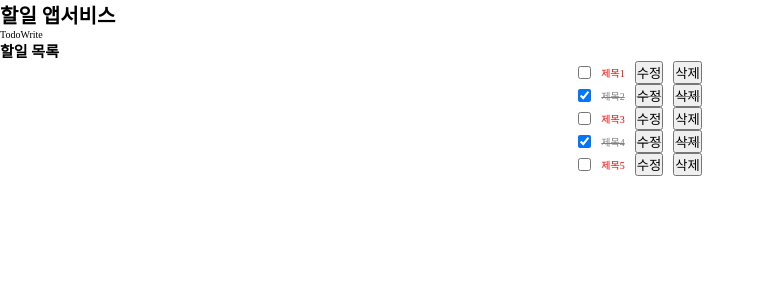
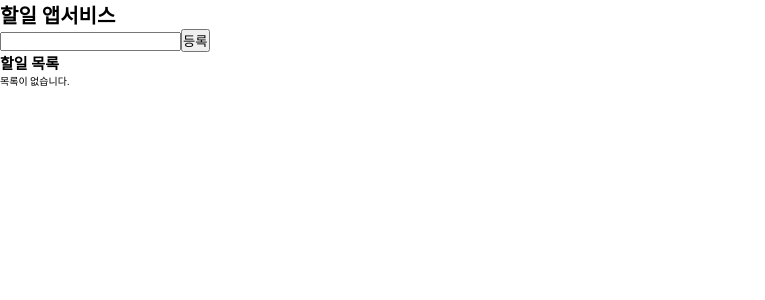
Before and after one commit to seastj/til_react_cra_ts, a React (Create React App) app: page / in a window 1280 px wide. Shown: the top 300 px of the page, without its empty margins (0-765 px from the left). Built offline with nearby package versions, Linux system fonts and the light colour scheme.

Commit message:
[docs] todo 앱 제작하기

```diff
--- a/src/App.tsx
+++ b/src/App.tsx
@@ -6,25 +6,23 @@
 import { ITodoType, TodoType } from './types/todoType';
 
 // 테스트를 위한 목업 데이터 (/src/api/dummy.ts 추천)
-const initialTodos: TodoType[] = [
-  { id: 'a', title: '제목1', completed: false },
-  { id: 'b', title: '제목2', completed: true },
-  { id: 'c', title: '제목3', completed: false },
-  { id: 'd', title: '제목4', completed: true },
-  { id: 'e', title: '제목5', completed: false },
-];
+const initialTodos: TodoType[] = [];
 
 function App(): JSX.Element {
   // ts
 
   // {id : "", title : "", completed : false}
   const [todos, setTodos] = useState<(TodoType | ITodoType)[]>(initialTodos);
-  const handleTodoUpdate = () => {
-    // setTodos();
+  const handleTodoUpdate = (newTodo: TodoType): void => {
+    // 아래는 prev : 현재 최신 state 를 나타냄
+    // setTodos(prev => [newTodo, ...prev]);
+
+    const arr: TodoType[] = [newTodo, ...todos];
+    setTodos(arr);
   };
   // todo 목록에서 실행할 함수들
   const onToggle: (id: string) => void = (id: string) => {
-    console.log('onToggle: ', id);
+    // console.log('onToggle: ', id);
     // 전달받은 ID 를 이용해서 map으로 찾은후 id가 같으면 completed 변경
     const arr: TodoType[] = todos.map(todo =>
       todo.id === id ? { ...todo, completed: !todo.completed } : todo,
@@ -32,13 +30,18 @@
     setTodos(arr);
   };
   const onDelete: (id: string) => void = (id: string) => {
-    console.log('onDelete: ', id);
+    // console.log('onDelete: ', id);
     // 전달받은 ID 를 제외한 나머지만 모아서 목록 변경
     const arr: TodoType[] = todos.filter(todo => todo.id !== id);
     setTodos(arr);
   };
-  const onEdit: () => void = () => {
-    console.log('onEdit');
+  const onEdit = (id: string, newTitle: string): void => {
+    // console.log('onEdit id', id);
+    // console.log('onEdit newTitle',newTitle);
+    // 아이디와 새로운 타이틀을 알 수 있다.
+    // 아이디를 이용해서 해당 타이틀을 수정하고 업데이트 한다.
+    const arr = todos.map(todo => (todo.id === id ? { ...todo, title: newTitle } : todo));
+    setTodos(arr);
   };
 
   // tsx
--- a/src/todos/TodoItem.tsx
+++ b/src/todos/TodoItem.tsx
@@ -1,16 +1,51 @@
 import { TodoType } from '@/types/todoType';
+import { KeyboardEvent, useState } from 'react';
 
 type TodoItemProps = {
   todo: TodoType;
   onToggle: (id: string) => void;
   onDelete: (id: string) => void;
-  onEdit: () => void;
+  onEdit: (id: string, newTitle: string) => void;
 };
 const TodoItem = ({ todo, onToggle, onDelete, onEdit }: TodoItemProps) => {
+  // js
+  // 현재 Edit 상태인지 아닌지 관리
+  const [isEdit, setIsEdit] = useState<boolean>(false);
+  // Edit 상태라면 입력중인 title 내용 관리
+  const [editTitle, setEditTitle] = useState<string>(todo.title);
+
   // 수정은 별도의 입력창 구성으로 수정후 값만 업데이트
   const handleEdit = () => {
-    console.log('내용수정');
-    onEdit();
+    // console.log('내용수정');
+    // isEdit 을 true 로 변경
+    setIsEdit(true);
+  };
+
+  const handleKeyDown = (e: KeyboardEvent<HTMLInputElement>) => {
+    if (e.key === 'Enter') {
+      handleEditSave();
+    }
+    if (e.key === 'Escape') {
+      handleEditCancle();
+    }
+  };
+  // 수정후 저장기능
+  const handleEditSave = () => {
+    // console.log('수정완료 저장');
+    // 1. 업데이트 해줌(진행예정)
+    if (editTitle.trim()) {
+      // 변경되어야 할 id, 새로운 타이틀 전달
+      onEdit(todo.id, editTitle);
+    }
+    // 2. 상태는 isEdit 을 false 로 변경
+    setIsEdit(false);
+  };
+  // 수정 취소 기능
+  const handleEditCancle = () => {
+    // 1. editTitle 을 원래대로 돌리고
+    setEditTitle(todo.title);
+    // 2. isEdit 을 false 로 설정
+    setIsEdit(false);
   };
 
   // CSS 객체 만들기
@@ -25,10 +60,25 @@
 
   return (
     <li style={listyle}>
-      <input type="checkbox" onChange={() => onToggle(todo.id)} checked={todo.completed} />
-      <span>{todo.title}</span>
-      <button onClick={handleEdit}>수정</button>
-      <button onClick={() => onDelete(todo.id)}>삭제</button>
+      {isEdit ? (
+        <>
+          <input
+            type="text"
+            value={editTitle}
+            onChange={e => setEditTitle(e.target.value)}
+            onKeyDown={handleKeyDown}
+          />
+          <button onClick={handleEditSave}>저장</button>
+          <button onClick={handleEditCancle}>취소</button>
+        </>
+      ) : (
+        <>
+          <input type="checkbox" onChange={() => onToggle(todo.id)} checked={todo.completed} />
+          <span>{todo.title}</span>
+          <button onClick={handleEdit}>수정</button>
+          <button onClick={() => onDelete(todo.id)}>삭제</button>
+        </>
+      )}
     </li>
   );
 };
--- a/src/todos/TodoList.tsx
+++ b/src/todos/TodoList.tsx
@@ -5,7 +5,7 @@
   todos: TodoType[];
   onToggle: (id: string) => void;
   onDelete: (id: string) => void;
-  onEdit: () => void;
+  onEdit: (id: string, newTitle: string) => void;
 };
 
 const TodoList = ({ todos, onToggle, onDelete, onEdit }: TodoListProps): JSX.Element => {
--- a/src/todos/TodoWrite.tsx
+++ b/src/todos/TodoWrite.tsx
@@ -1,12 +1,55 @@
+import { ChangeEvent, KeyboardEvent, useState } from 'react';
 import { TodoType } from '../types/todoType';
 
 type TodoWirteProps = {
   setTodos: React.Dispatch<React.SetStateAction<TodoType[]>>;
-  handleTodoUpdate: () => void;
+  handleTodoUpdate: (newTodo: TodoType) => void;
 };
 
 const TodoWrite = ({ setTodos, handleTodoUpdate }: TodoWirteProps) => {
-  return <div>TodoWrite</div>;
+  // js
+  // 할일 제목 값 관리
+  const [title, setTitle] = useState<string>('');
+
+  // title 변경시 onChange 이벤트 처리해보기
+  const handleChange = (e: ChangeEvent<HTMLInputElement>) => {
+    setTitle(e.target.value);
+  };
+  const handleKeyDown = (e: KeyboardEvent<HTMLInputElement>) => {
+    // enter 키를 입력시 처리
+    if (e.key === 'Enter') {
+      handleAdd();
+    }
+  };
+
+  // 새 할일 등록하기
+  const handleAdd = () => {
+    // 공백입력 금지하기
+    if (title.trim()) {
+      // {id : "", title : "", completed : false}
+      const newTodo: TodoType = {
+        id: Date.now().toString(),
+        title: title,
+        completed: false,
+      };
+      // 1. 만약 setTodo 등의 useState 를 활용한다면?
+      // 아래는 prev : 현재 최신 state 를 나타냄
+      // setTodos(prev => [newTodo, ...prev]);
+
+      // 2. 함수의 매개변수로 전달한다면?
+      handleTodoUpdate(newTodo);
+
+      setTitle('');
+    }
+  };
+
+  // jsx
+  return (
+    <div>
+      <input type="text" value={title} onChange={e => handleChange(e)} onKeyDown={handleKeyDown} />
+      <button onClick={handleAdd}>등록</button>
+    </div>
+  );
 };
 
 export default TodoWrite;
```
Also changed, not shown: 1 other file (tests, documents, lock files or other folders).
